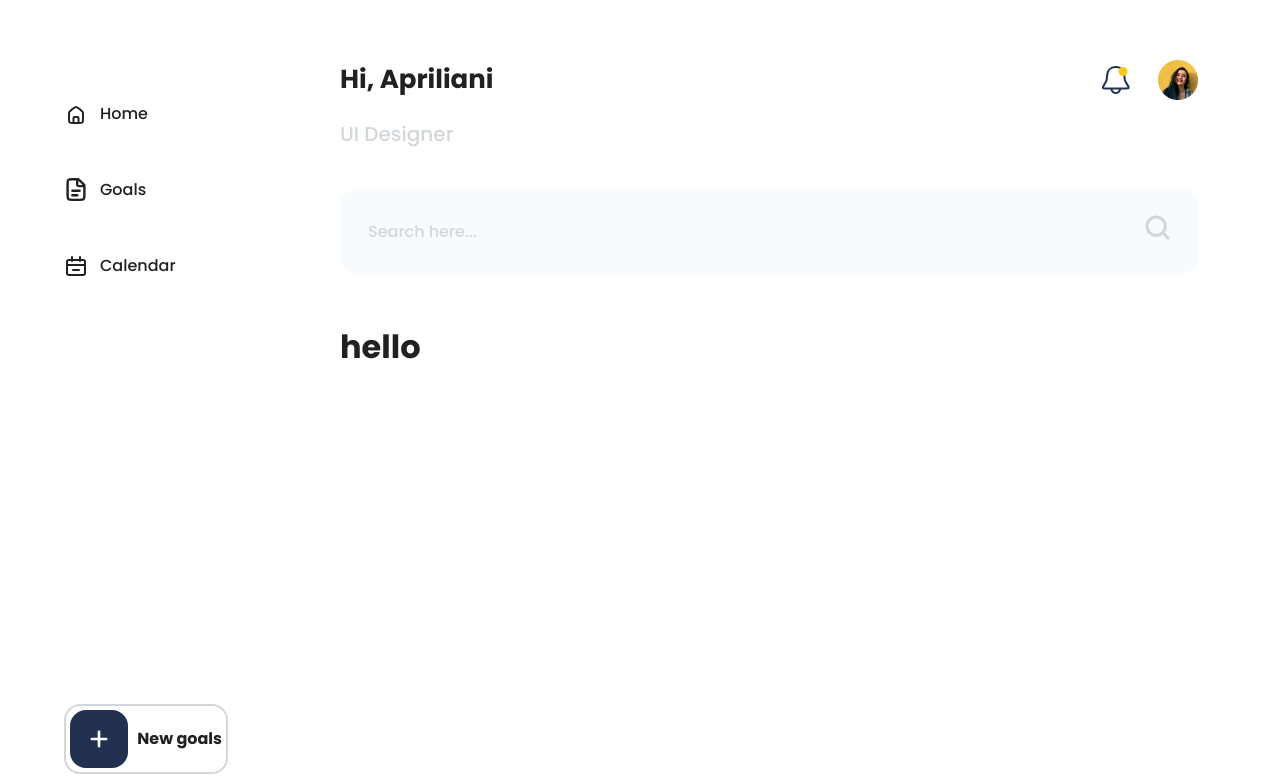
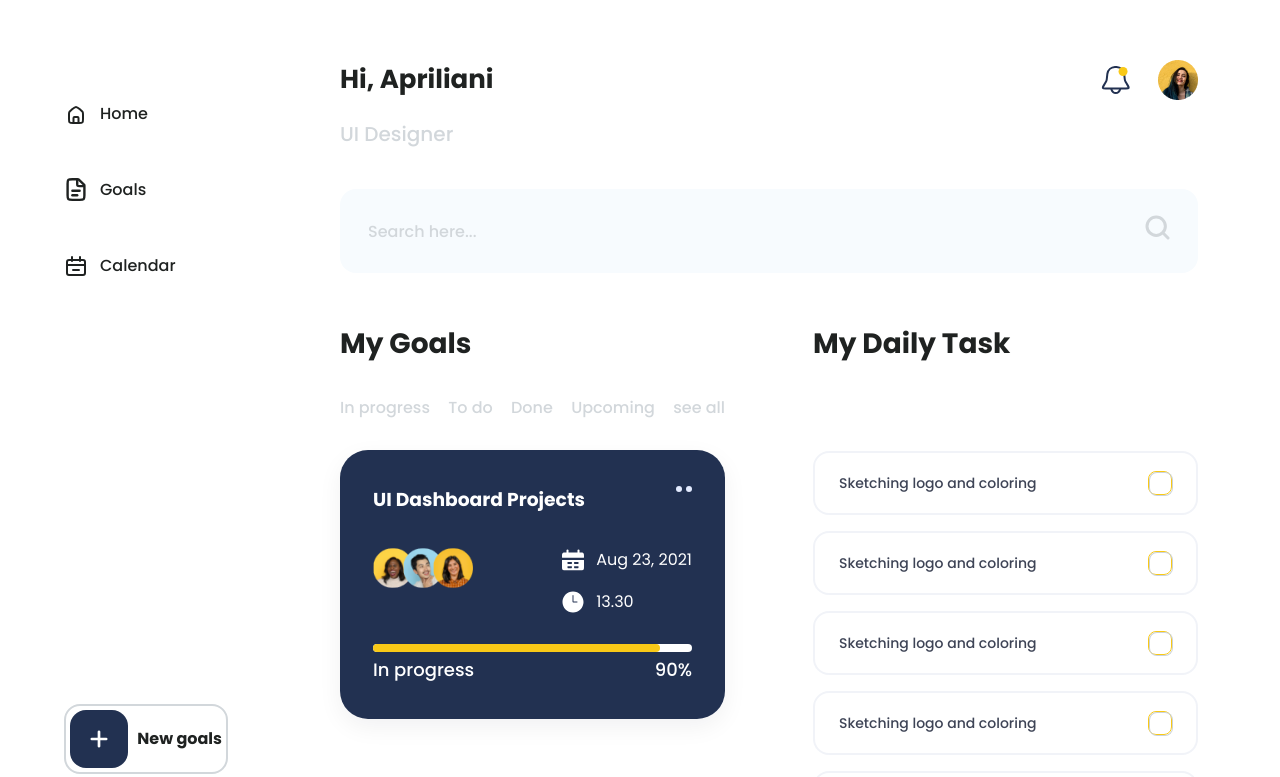
Before and after one commit to chuluq/todo-dashboard, a React (Create React App) app: page / in a window 1280 px wide. Shown: the top 777 px of the page. Built offline with nearby package versions, Linux system fonts and the light colour scheme.

Commit message:
add homepage content

```diff
--- /dev/null
+++ b/src/components/GoalItem/GoalItem.module.css
@@ -0,0 +1,56 @@
+.container {
+  background-color: #223151;
+  color: #fff;
+  box-shadow: 0px 8px 24px rgba(15, 13, 35, 0.06);
+  border-radius: 28px;
+  padding: 36px 33px;
+  display: flex;
+  flex-direction: column;
+  row-gap: 34px;
+}
+
+.header {
+  display: flex;
+  align-items: flex-start;
+  justify-content: space-between;
+}
+
+.headerMenu {
+  display: flex;
+  column-gap: 4px;
+}
+.headerMenu > div {
+  width: 6px;
+  height: 6px;
+  background-color: #e3ebff;
+  border-radius: 50%;
+}
+
+.content {
+  display: flex;
+  flex-direction: column;
+  row-gap: 30px;
+}
+
+.details {
+  display: flex;
+  justify-content: space-between;
+}
+.datetime {
+  display: flex;
+  flex-direction: column;
+  row-gap: 18px;
+}
+.datetime p {
+  color: #fefefe;
+}
+.datetime svg {
+  width: 22px;
+  height: 22px;
+}
+.date,
+.time {
+  display: flex;
+  align-items: center;
+  column-gap: 12px;
+}
--- /dev/null
+++ b/src/components/GoalItem/index.js
@@ -0,0 +1,46 @@
+// components
+import TeamMember from "components/TeamMember";
+
+// icons
+import { ReactComponent as DeadlineDateWhiteIcon } from "assets/DeadlineDateWhite.svg";
+import { ReactComponent as ClockIcon } from "assets/Clock.svg";
+
+// styles
+import styles from "./GoalItem.module.css";
+import ProgressBar from "components/ProgressBar";
+
+const GoalItem = () => {
+  return (
+    <div className={styles.container}>
+      <div className={styles.header}>
+        <h3>UI Dashboard Projects</h3>
+        <div className={styles.headerMenu}>
+          <div></div>
+          <div></div>
+        </div>
+      </div>
+      <div className={styles.content}>
+        <div className={styles.details}>
+          <div className={styles.team}>
+            <TeamMember />
+          </div>
+          <div className={styles.datetime}>
+            <div className={styles.date}>
+              <DeadlineDateWhiteIcon />
+              <p>Aug 23, 2021</p>
+            </div>
+            <div className={styles.time}>
+              <ClockIcon />
+              <p>13.30</p>
+            </div>
+          </div>
+        </div>
+        <div className={styles.progress}>
+          <ProgressBar />
+        </div>
+      </div>
+    </div>
+  );
+};
+
+export default GoalItem;
--- /dev/null
+++ b/src/components/ProgressBar/ProgressBar.module.css
@@ -0,0 +1,33 @@
+.progress {
+  display: flex;
+  flex-direction: column;
+  row-gap: 4px;
+}
+
+.progressBar,
+.percentage {
+  height: 8px;
+  border-radius: 0.5rem;
+}
+
+.progressBar {
+  background-color: #fff;
+}
+
+.percentage {
+  display: block;
+  background-color: var(--yellow);
+  width: 90%; /* percentage value */
+}
+
+.text {
+  display: flex;
+  align-items: center;
+  justify-content: space-between;
+}
+
+.name,
+.number {
+  font-weight: 500;
+  font-size: 18px;
+}
--- /dev/null
+++ b/src/components/ProgressBar/index.js
@@ -0,0 +1,18 @@
+// styles
+import styles from "./ProgressBar.module.css";
+
+const ProgressBar = () => {
+  return (
+    <div className={styles.progress}>
+      <div className={styles.progressBar}>
+        <span className={styles.percentage}></span>
+      </div>
+      <div className={styles.text}>
+        <p className={styles.name}>In progress</p>
+        <span className={styles.number}>90%</span>
+      </div>
+    </div>
+  );
+};
+
+export default ProgressBar;
--- /dev/null
+++ b/src/components/Tabs/Tabs.module.css
@@ -0,0 +1,9 @@
+.tab {
+  color: var(--text-secondary);
+  background-color: transparent;
+  border: none;
+  outline: none;
+  font-family: var(--font-primary);
+  font-weight: 500;
+  font-size: 1rem;
+}
--- /dev/null
+++ b/src/components/Tabs/index.js
@@ -0,0 +1,8 @@
+// styles
+import styles from "./Tabs.module.css";
+
+const Tabs = ({ title }) => {
+  return <button className={styles.tab}>{title}</button>;
+};
+
+export default Tabs;
--- a/src/index.css
+++ b/src/index.css
@@ -45,3 +45,15 @@ ul {
   margin-left: 292px;
   padding: 60px 82px 0 48px;
 }
+
+/* scrollbar */
+::-webkit-scrollbar {
+  width: 5px;
+}
+::-webkit-scrollbar-track {
+  background: #f8f8f8;
+}
+::-webkit-scrollbar-thumb {
+  background: var(--bg-primary);
+  height: 44px;
+}
--- a/src/pages/goals/index.js
+++ b/src/pages/goals/index.js
@@ -1,6 +1,7 @@
 // components
 import TeamMember from "components/TeamMember";
 import Attachment from "components/Attachment";
+import Task from "components/Task";
 
 // icons
 import { ReactComponent as PlusIcon } from "assets/Plus.svg";
@@ -9,7 +10,6 @@ import { ReactComponent as DeadlineTimeIcon } from "assets/DeadlineTime.svg";
 
 // styles
 import styles from "./Goals.module.css";
-import Task from "components/Task";
 
 const GoalsPage = () => {
   return (
--- /dev/null
+++ b/src/pages/home/Home.module.css
@@ -0,0 +1,28 @@
+.container {
+  display: grid;
+  grid-template-columns: repeat(2, 1fr);
+  column-gap: 88px;
+}
+
+.sectionTitle {
+  text-transform: capitalize;
+  font-weight: 700;
+  font-size: 1.75rem;
+}
+
+.goalTabs {
+  margin-top: 30px;
+  display: flex;
+  align-items: center;
+  justify-content: space-between;
+  margin-bottom: 30px;
+}
+
+.taskList {
+  margin-top: 86px;
+  display: flex;
+  flex-direction: column;
+  row-gap: 1rem;
+  overflow-y: auto;
+  max-height: 530px;
+}
--- a/src/pages/home/index.js
+++ b/src/pages/home/index.js
@@ -1,7 +1,42 @@
+// components
+import GoalItem from "components/GoalItem";
+import Tabs from "components/Tabs";
+import Task from "components/Task";
+
+// styles
+import styles from "./Home.module.css";
+
 const HomePage = () => {
   return (
-    <div>
-      <h1>hello</h1>
+    <div className={styles.container}>
+      {/* my goals */}
+      <div className={styles.goals}>
+        <h1 className={styles.sectionTitle}>My goals</h1>
+        <div className={styles.goalTabs}>
+          <Tabs title="In progress" />
+          <Tabs title="To do" />
+          <Tabs title="Done" />
+          <Tabs title="Upcoming" />
+          <Tabs title="see all" />
+        </div>
+        <div className={styles.goalList}>
+          <GoalItem />
+        </div>
+      </div>
+
+      {/* my daily task */}
+      <div className={styles.task}>
+        <h1 className={styles.sectionTitle}>My daily task</h1>
+        <div className={styles.taskList}>
+          <Task />
+          <Task />
+          <Task />
+          <Task />
+          <Task />
+          <Task />
+          <Task />
+        </div>
+      </div>
     </div>
   );
 };
```
Also changed, not shown: src/assets/DeadlineDateWhite.svg (added).
